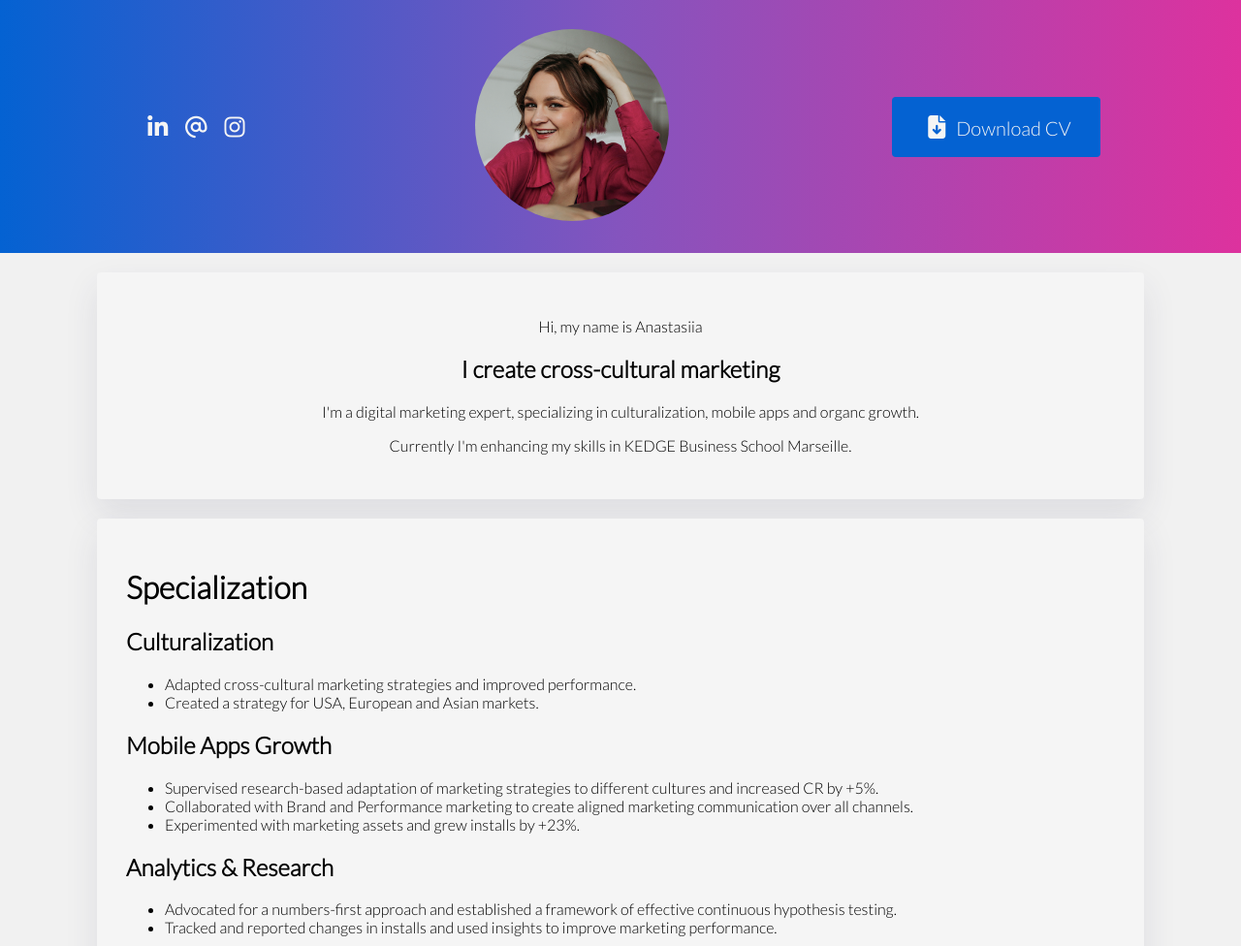
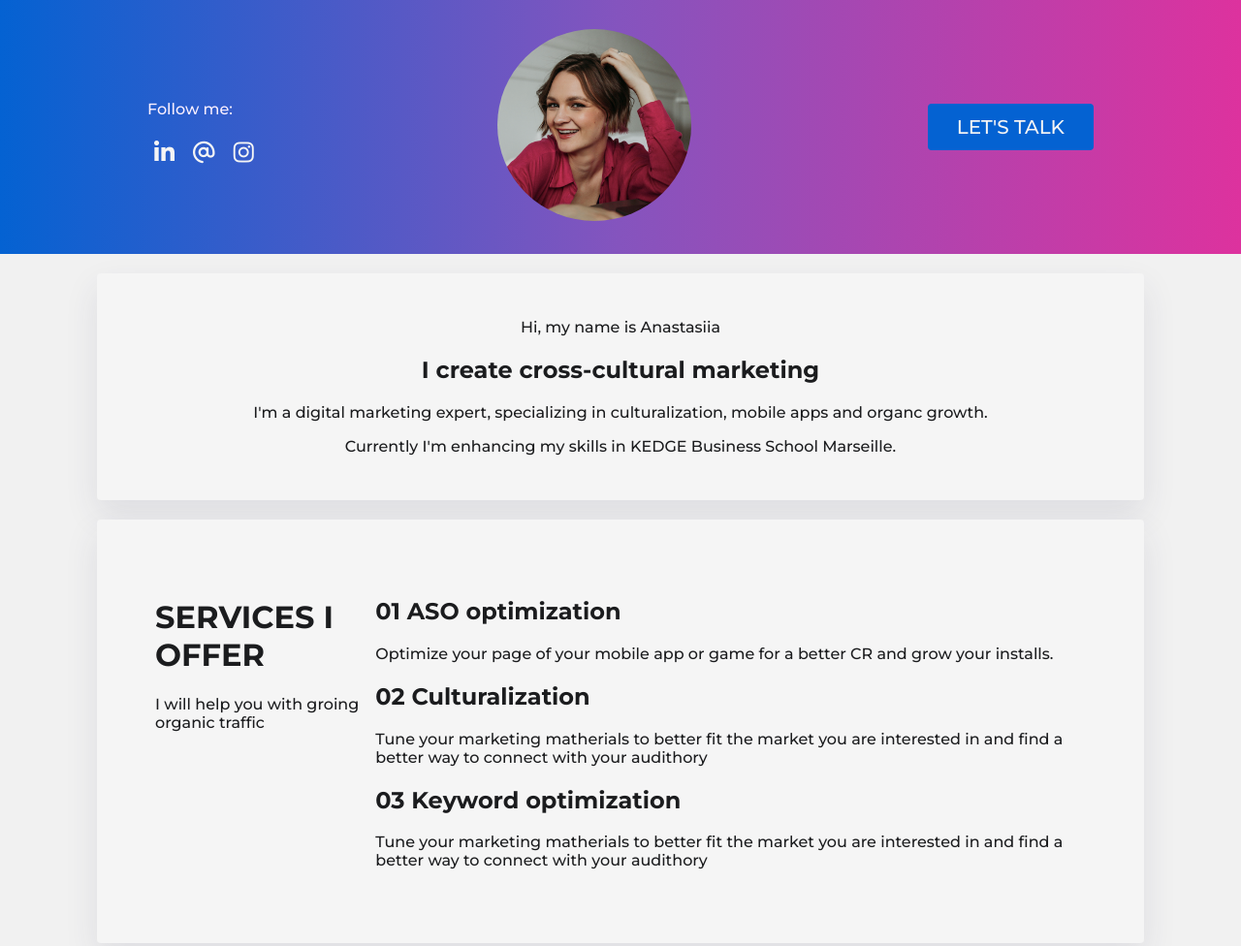
Before and after one commit to ABaranchikova/abaranchikova.github.io, a plain HTML site: page index.html in a window 1280 px wide. Shown: the top 976 px of the page at 97% size. Drawn offline with Linux system fonts and the light colour scheme.

Commit message:
adding new info, semantics and updating style

```diff
--- a/css/style.css
+++ b/css/style.css
@@ -1,14 +1,15 @@
 /* General design styles*/
-body{
+body {
 	padding: 0;
 	margin: 0;
-  font-family: 'Lato', sans-serif;
+	font-family: 'Montserrat', sans-serif;
+	color: #1B1C1E;
 	background-color: #F1F1F1;
 }
 
-.header-gradient{
-	background: rgb(4,98,210);
-	background: linear-gradient(90deg, rgba(4,98,210,1) 0%, rgba(133,84,190,1) 50%, rgba(221,50,158,1) 100%);
+header {
+	background: rgb(4, 98, 210);
+	background: linear-gradient(90deg, rgba(4, 98, 210, 1) 0%, rgba(133, 84, 190, 1) 50%, rgba(221, 50, 158, 1) 100%);
 	color: #FBF0FF;
 	padding: 30px;
 	display: flex;
@@ -16,25 +17,30 @@ body{
 	align-items: center;
 }
 
-.block-white{
+.block-white {
 	background: whitesmoke;
 	padding: 30px;
 	border-radius: 4px;
 	box-shadow: 0 15px 35px rgba(50, 50, 93, .1);
 	margin: 20px 100px 20px 100px;
-
 }
 
-#introduction{
+.services {
+	display: flex;
+	justify-content: center;
+	margin: 30px;
+}
+
+#introduction {
 	text-align: center;
 }
 
-.container-parent{
+.container-parent {
 	display: flex;
 	justify-content: space-evenly;
 }
 
-.block-below{
+.block-below {
 	background: whitesmoke;
 	padding: 30px;
 	border-radius: 4px;
@@ -52,7 +58,7 @@ body{
 	cursor: pointer;
 	font-size: 20px;
 	border-radius: 4px;
-  font-family: 'Lato', sans-serif;
+	font-family: 'Montserrat', sans-serif;
 
 }
 
@@ -62,7 +68,7 @@ body{
 }
 
 /* Style clickable icons */
-i{
+i {
 	margin: 2px;
 	padding: 5px;
 	color: whitesmoke;
@@ -74,7 +80,7 @@ i:hover {
 }
 
 /*Image styles */
-#avatar-rounded{
+#avatar-rounded {
 	border-radius: 50%;
 	width: 200px;
 }
--- a/index.html
+++ b/index.html
@@ -3,7 +3,8 @@
 <head>
 	<link rel="preconnect" href="https://fonts.googleapis.com">
 	<link rel="preconnect" href="https://fonts.gstatic.com" crossorigin>
-	<link href="https://fonts.googleapis.com/css2?family=Lato:wght@300&display=swap" rel="stylesheet">
+	<link href="https://fonts.googleapis.com/css2?family=Montserrat:wght@100;200;300;500;700&display=swap"
+		rel="stylesheet">
 	<meta charset="UTF-8">
 	<meta name="viewport" content="width=device-width, initial-scale=1.0">
 	<title>CV Sia Baranchikova</title>
@@ -13,9 +14,9 @@
 </head>
 <body>
 	<div class="container">
-		<div class="header-gradient">
+		<header>
 			<div class="header-inline" id="header-left">
-				<!-- make them change colour-->
+				<p>Follow me:</p>
 				<a href="https://www.linkedin.com/in/abaranchikova/" target="_blank"><i class="fa-brands fa-linkedin-in"></i></a>
 				<a href="mailto:adbaranchikova@gmail.com" target="_blank"><i class="fa-regular fa-at"></i></a>
 				<a href="https://instagram.com/roniapi" target="_blank"><i class="fa-brands fa-instagram"></i></a>
@@ -24,16 +25,40 @@
 				<img src="images/profile-picture.png" id="avatar-rounded" alt="Profile picture">
 			</div>
 			<div class="header-inline" id="header-right">
-				<!--download cv button-->
-				<a href="images/background.jpg" download="picture"><button class="btn" onclick=""><i class="fa-solid fa-file-arrow-down"></i> Download CV</button></a>
+				<a href="mailto:adbaranchikova@gmail.com"><button class="btn" onclick="">LET'S TALK</button></a>
 			</div>
-		</div>
+		</header>
 		<div class="block-white" id="introduction">
 			<p>Hi, my name is <span>Anastasiia</span></p>
 			<h2>I create cross-cultural marketing</h2>
 			<p>I'm a digital marketing expert, specializing in culturalization, mobile apps and organc growth.</p>
 			<p>Currently I'm enhancing my skills in KEDGE Business School Marseille.</p>
 		</div>
+		<div class="block-white">
+			<div class="services">
+				<div class="services-left">
+					<h1>SERVICES I OFFER</h2>
+					<p>I will help you with groing organic traffic</p>
+				</div>
+				<div class="services-right">
+					<div id="services-list">
+						<div id="service1">
+							<h2><b>01</b> ASO optimization</h2>
+							<p>Optimize your page of your mobile app or game for a better CR and grow your installs.</p>
+						</div>
+						<div id="service2">
+							<h2><b>02</b> Culturalization</h2>
+							<p>Tune your marketing matherials to better fit the market you are interested in and find a better way to connect with your audithory</p>
+						</div>
+						<div id="service3">
+							<h2><b>03</b> Keyword optimization</h2>
+							<p>Tune your marketing matherials to better fit the market you are interested in and find a better way to connect with your audithory</p>
+						</div>
+					</div>
+				</div>
+			</div>
+		</div>
+<!--
 		<div class="block-white" id="specialization">
 			<h1>Specialization</h1>
 			<h2>Culturalization</h2>
@@ -58,6 +83,7 @@
 				<li>Managed a team of 5 people (3 designers and 2 marketing managers) and created smooth effective processes.</li>
 			</ul>
 		</div>
+-->
 		<div class="container-parent">
 			<div class="block-below" id="education">
 				<h2>Education</h2>
@@ -78,9 +104,9 @@
 				<p>Jun 2018 to Aug 2019</p>
 			</div>
 		</div>
-		<div class="block-white" id="footer">
+		<footer>
 			<p>2023</p>
-		</div>
+		</footer>
 	</div>
 </body>
 </html>
```
Lines whose indentation alone changed are shown as unchanged.
